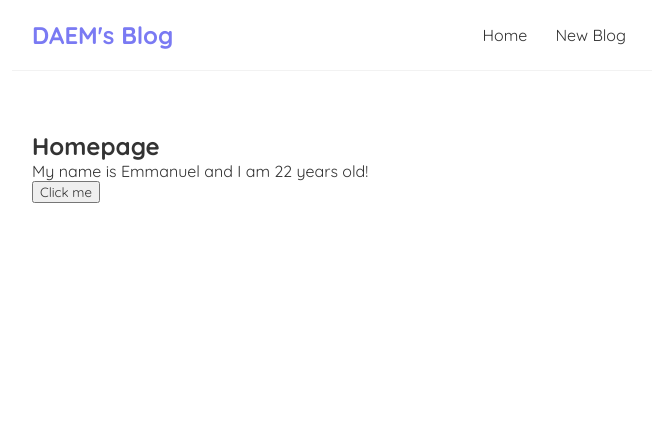
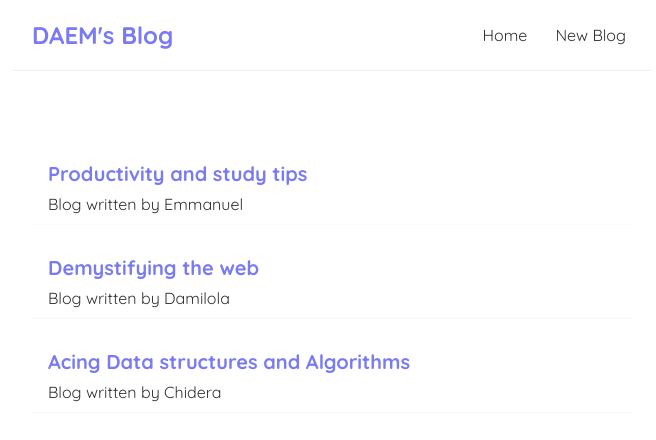
Before and after one commit to DAEM007/DAEM-BLOG, a React (Create React App) app: page / in a window 1280 px wide. Shown: the top 440 px of the page, without its empty margins (308-964 px from the left). Built offline with nearby package versions, Linux system fonts and the light colour scheme.

Commit message:
Added a preview for the Blog

```diff
--- a/src/Home.js
+++ b/src/Home.js
@@ -1,19 +1,28 @@
 import { useState } from "react";
 
 const Home = () => {
-    const [name, setName] = useState('Emmanuel');
-    const [age, setAge] = useState('22');
+    const [blogs, setBlogs] = useState([
+        {
+            title: 'Productivity and study tips', author: 'Emmanuel', body: 'Lorem impsum ...', id: 1
+        },
 
-    const handleClick = () => {
-        setName('Damilola');
-        setAge('23');
-    }
+        {
+            title: 'Demystifying the web', author: 'Damilola', body: 'Lorem impsum ...', id: 2
+        },
+
+        {
+            title: 'Acing Data structures and Algorithms', author: 'Chidera', body: 'Lorem impsum ...', id: 3
+        }
+    ]);
 
     return(
         <div className="home">
-            <h2>Homepage</h2>
-            <p>My name is {name} and I am {age} years old!</p>
-            <button onClick={handleClick}>Click me</button>
+            {blogs.map((blog) => (
+                <div className="blog-preview">
+                    <h2>{blog.title}</h2>
+                    <p>Blog written by {blog.author}</p>
+                </div>
+            ))}
         </div>
     );
 }
--- a/src/index.css
+++ b/src/index.css
@@ -39,3 +39,18 @@
   margin: 40px auto;
   padding: 20px;
 }
+
+/* BLOG-PREVIEW STYLES */
+.blog-preview {
+  padding: 10px 16px;
+  margin: 20px 0;
+  border-bottom: 1px solid #fafafa;
+}
+.blog-preview:hover {
+  box-shadow: 1px 3px 5px rgba(0,0,0,0.1);
+}
+.blog-preview h2 {
+  font-size: 20px;
+  color: rgb(122, 122, 243);
+  margin-bottom: 8px;
+}
```
